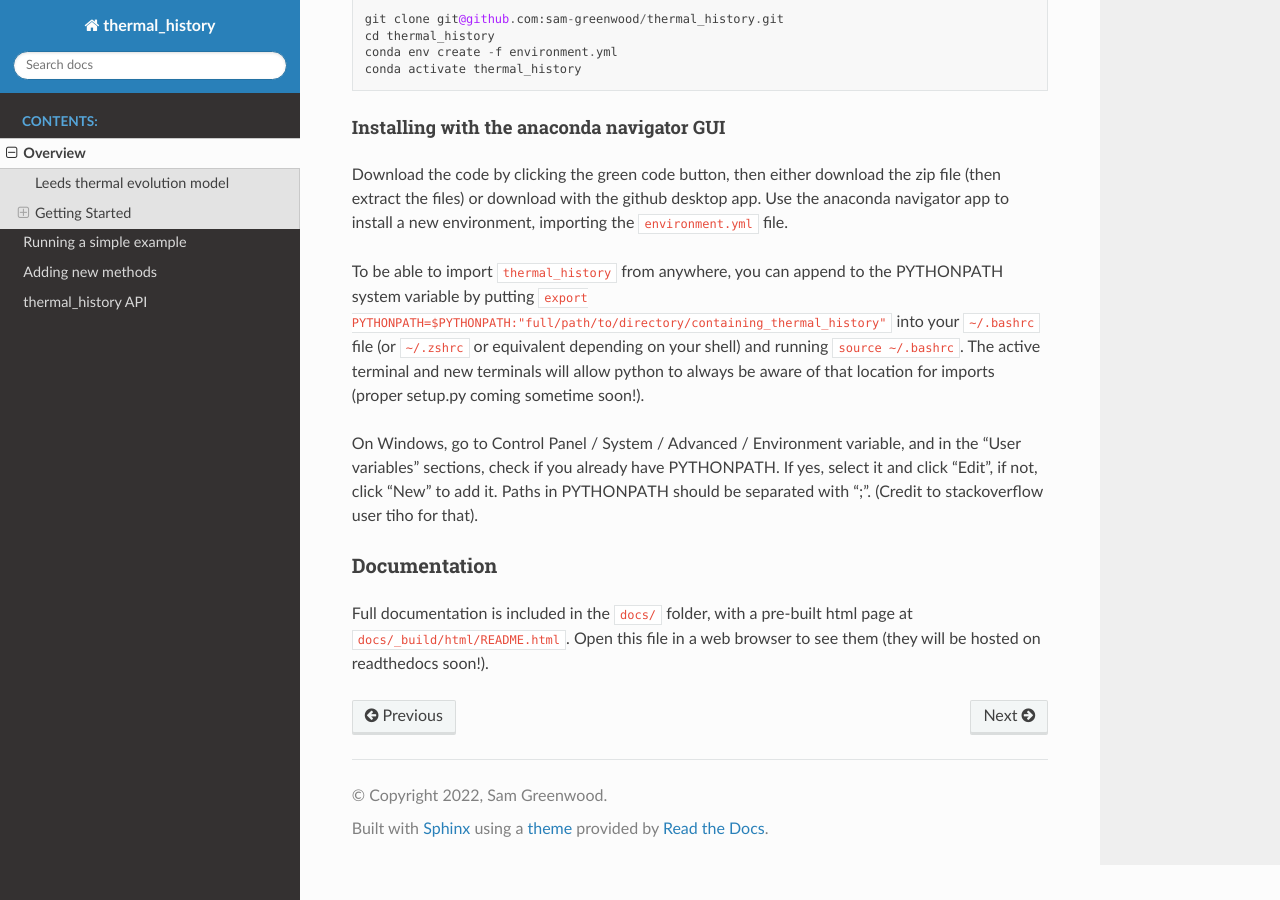
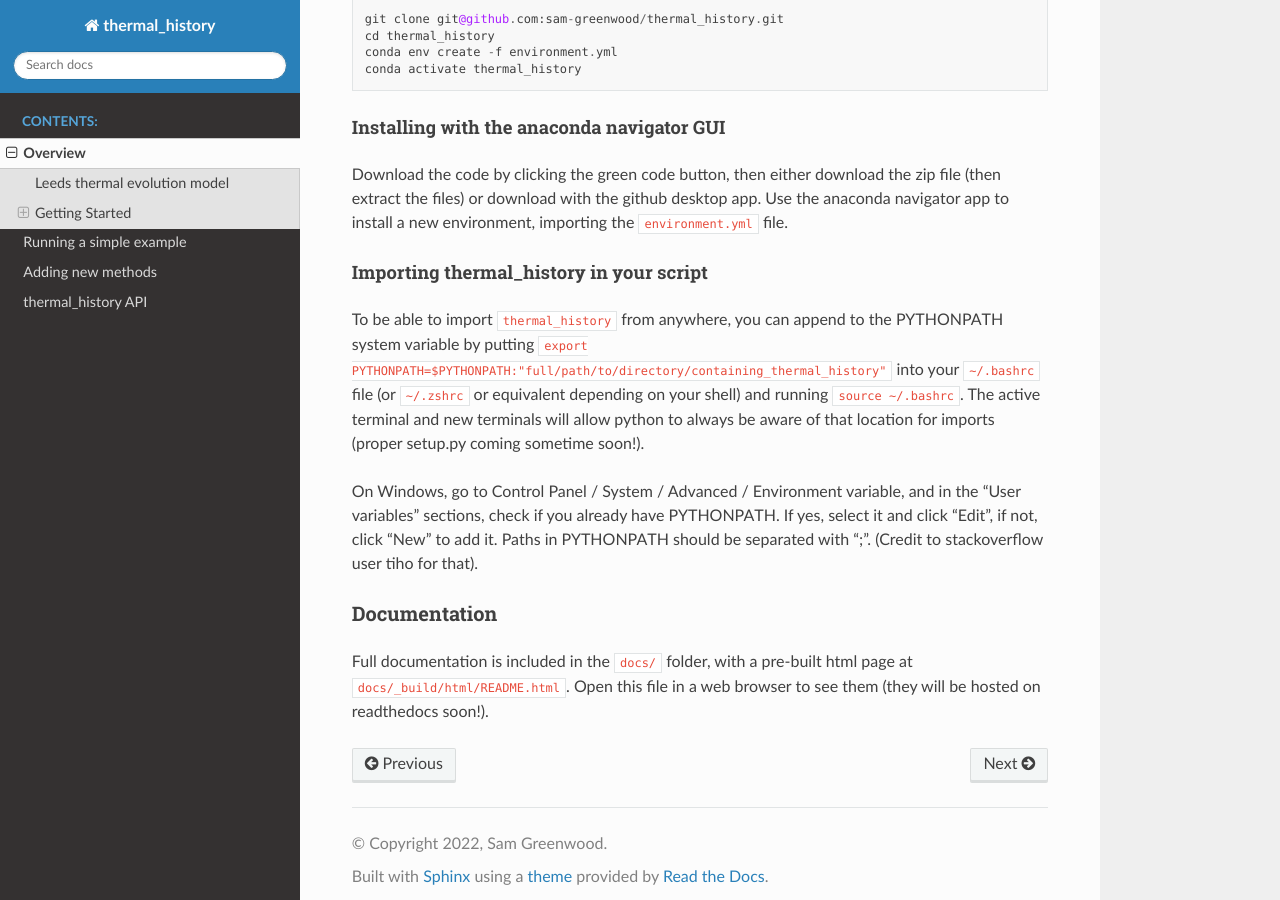
Before and after one commit to sam-greenwood/thermal_history, a Sphinx documentation site: the page built from docs/README.md, in a window 1280 px wide and 900 px high, scrolled down 782 px. Built offline with Sphinx 7.4.7 and the Read the Docs theme 2.0.0, drawn with Linux system fonts in a browser that asks for light colours.

Commit message:
Update README.md

```diff
--- a/docs/README.md
+++ b/docs/README.md
@@ -28,6 +28,7 @@ conda activate thermal_history
 Download the code by clicking the green code button, then either download the zip file (then extract the files) or download with the github desktop app.
 Use the anaconda navigator app to install a new environment, importing the `environment.yml` file.
 
+#### Importing thermal_history in your script
 To be able to import `thermal_history` from anywhere, you can append to the PYTHONPATH system variable by putting `export PYTHONPATH=$PYTHONPATH:"full/path/to/directory/containing_thermal_history"` into your `~/.bashrc` file (or `~/.zshrc` or equivalent depending on your shell) and running `source ~/.bashrc`. The active terminal and new terminals will allow python to always be aware of that location for imports (proper setup.py coming sometime soon!).
 
 On Windows, go to Control Panel / System / Advanced / Environment variable, and in the "User variables" sections, check if you already have PYTHONPATH. If yes, select it and click "Edit", if not, click "New" to add it. Paths in PYTHONPATH should be separated with ";". (Credit to stackoverflow user tiho for that).
```
